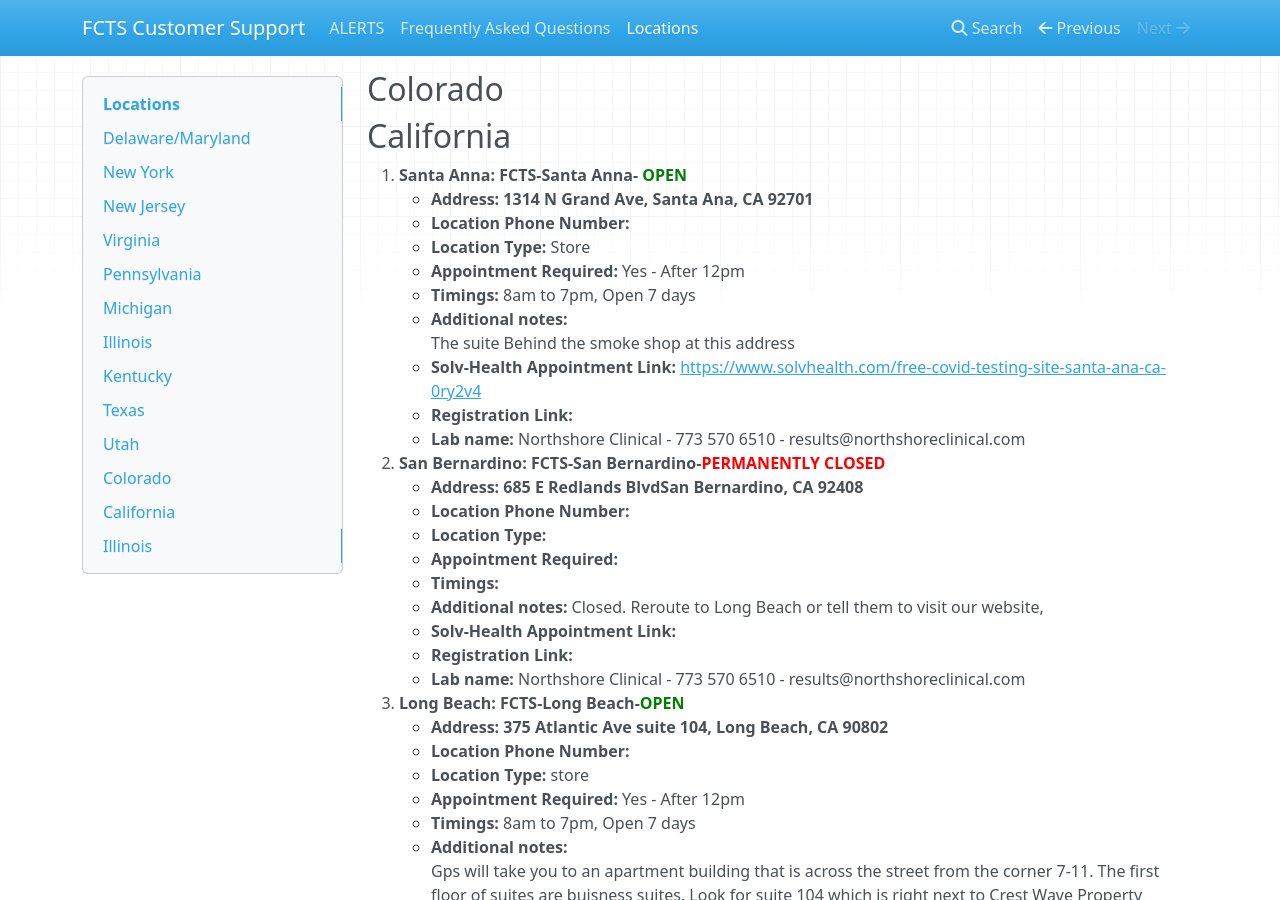
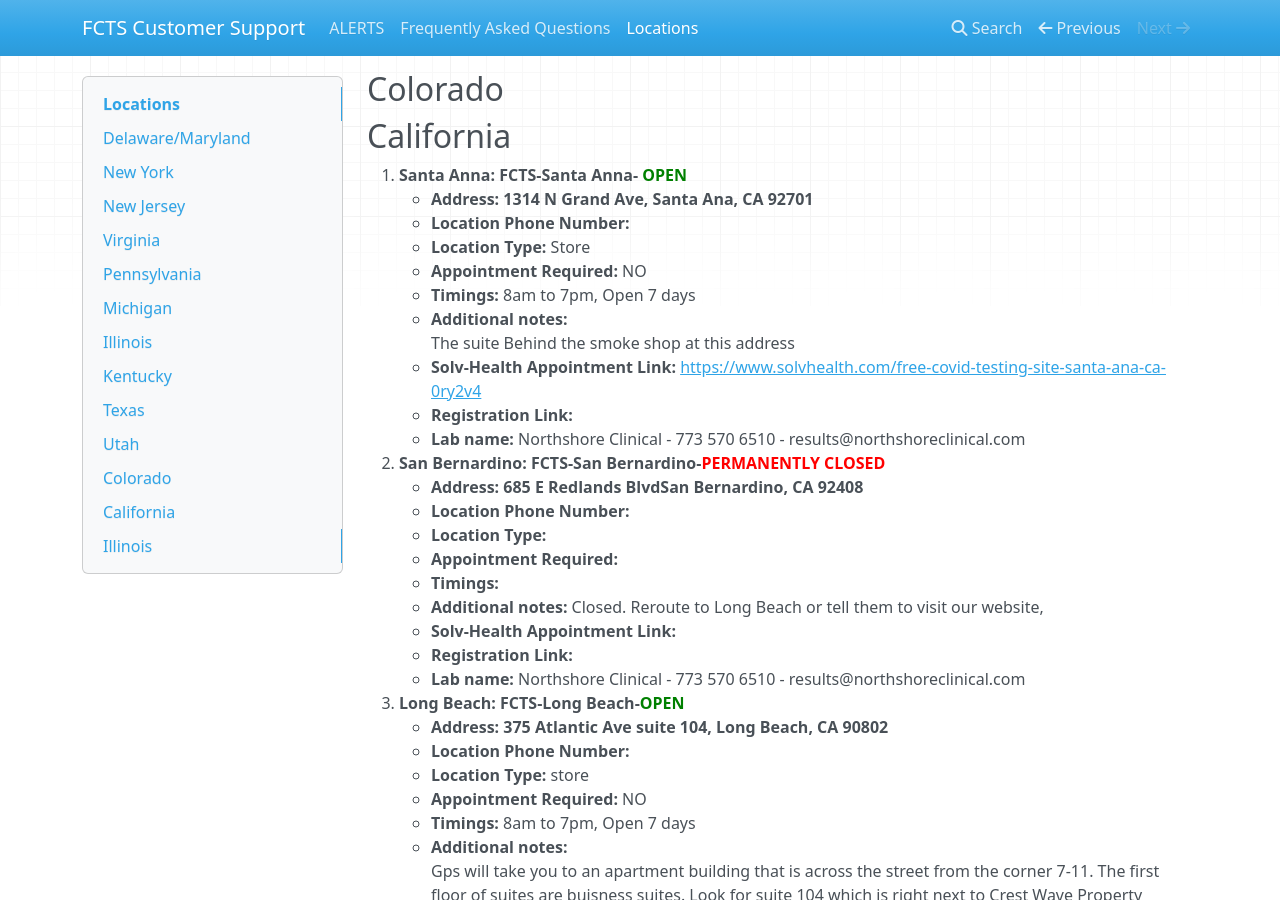
Before and after one commit to fcts000/fcts-cs-docs, an MkDocs documentation site: the page built from docs/locations.md, in a window 1280 px wide and 900 px high, scrolled down 4960 px. Built offline with MkDocs 1.6.1, drawn with Linux system fonts in a browser that asks for light colours; nearby versions of some CDN libraries.

Commit message:
more updates

```diff
--- a/docs/locations.md
+++ b/docs/locations.md
@@ -197,7 +197,7 @@
     * **Address:** **1314 N Grand Ave, Santa Ana, CA 92701**
     * **Location Phone Number:**
     * **Location Type:** Store
-    * **Appointment Required:** Yes - After 12pm
+    * **Appointment Required:** NO
     * **Timings:** 8am to 7pm, Open 7 days
     * **Additional notes:**
       The suite Behind the smoke shop at this address
@@ -219,7 +219,7 @@
     * **Address: 375 Atlantic Ave suite 104, Long Beach, CA  90802**
     * **Location Phone Number:**
     * **Location Type:** store
-    * **Appointment Required:** Yes - After 12pm
+    * **Appointment Required:** NO
     * **Timings:** 8am to 7pm, Open 7 days
     * **Additional notes:**
         Gps will take you to an apartment building that is across the street from the corner 7-11. The first floor of suites are buisness suites. Look for suite 104 which is right next to Crest Wave Property Management.
```
